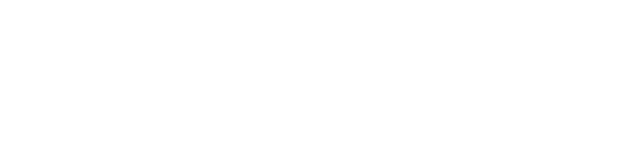
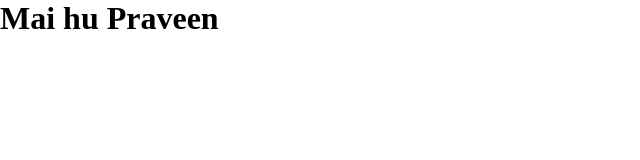
Before and after one commit to kaushal8582/noise-practice, a plain HTML site: page index.html in a window 1280 px wide. Shown: the whole page, without its empty margins (0-640 px from the left). Drawn offline with Linux system fonts and the light colour scheme.

Commit message:
h1 added

```diff
--- a/index.html
+++ b/index.html
@@ -8,7 +8,7 @@
 </head>
 <body>
 
-
+  <h1>Mai hu Praveen</h1>
   <script src="app.js"></script>
 </body>
 </html>
```
